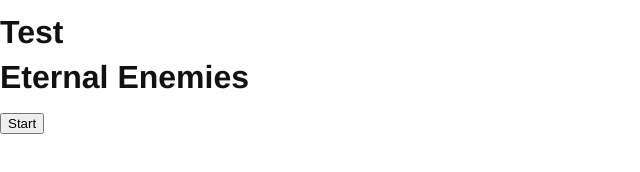
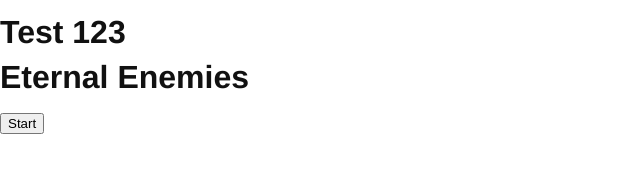
Before and after one commit to ross-u/game-eternal-enemies-es6-canvas, a plain HTML site: page index.html in a window 1280 px wide. Shown: the whole page, without its empty margins (0-640 px from the left). Drawn offline with Linux system fonts and the light colour scheme.

Commit message:
Update content

```diff
--- a/index.html
+++ b/index.html
@@ -8,7 +8,7 @@
     <link rel="stylesheet" href="./css/style.css" />
   </head>
   <body>
-    <h1>Test</h1>
+    <h1>Test 123</h1>
     <script src="./src/main.js"></script>
     <script src="./src/game.js"></script>
     <script src="./src/player.js"></script>
```
